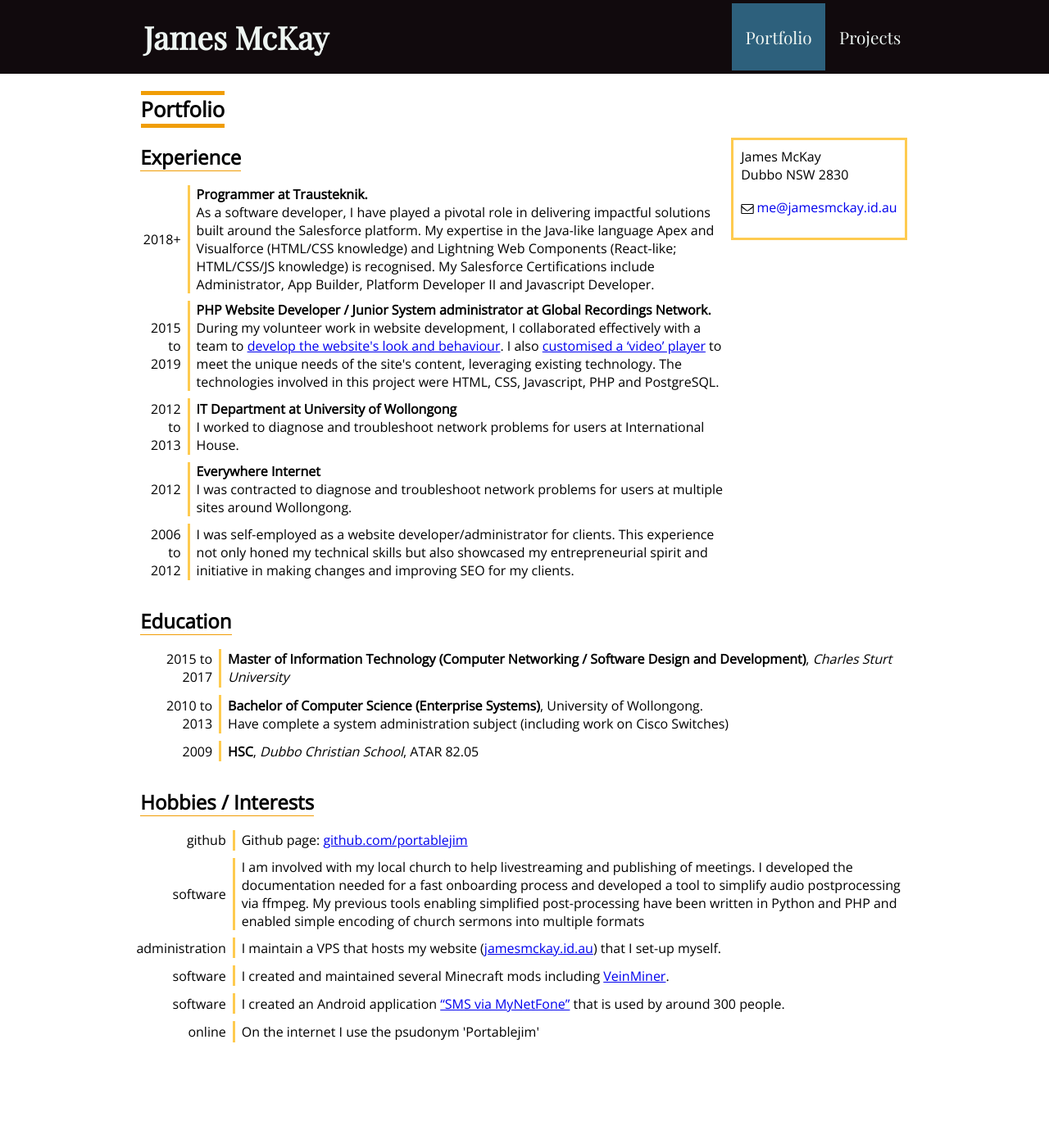
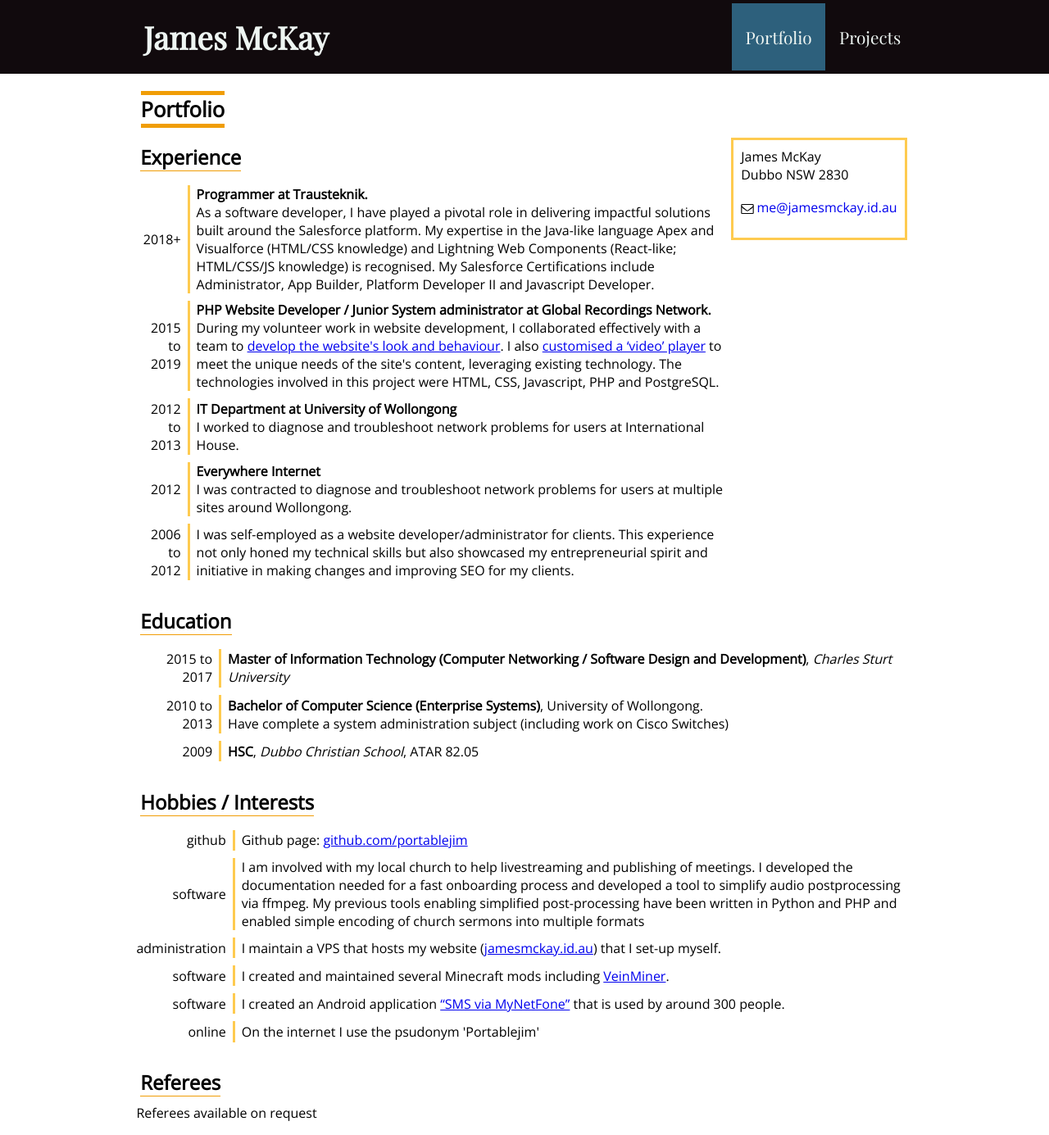
Before and after one commit to portablejim/portablejim.github.io, a Jekyll site: the page built from index.html, in a window 1280 px wide. Shown: the whole page at 82% size. Built offline with Jekyll 4.4.1, drawn with Linux system fonts in a browser that asks for light colours; before the commit the page ends 1290 px from its top, so only the background shows below that.

Commit message:
Add section about referees

```diff
--- a/index.html
+++ b/index.html
@@ -50,4 +50,8 @@ pageClass: resume
                     </ul>
                 </div>
             </section>
+            <section>
+                <h2><span>Referees</span></h2>
+                <p>Referees available on request</p>
+            </section>
         </section>
```
